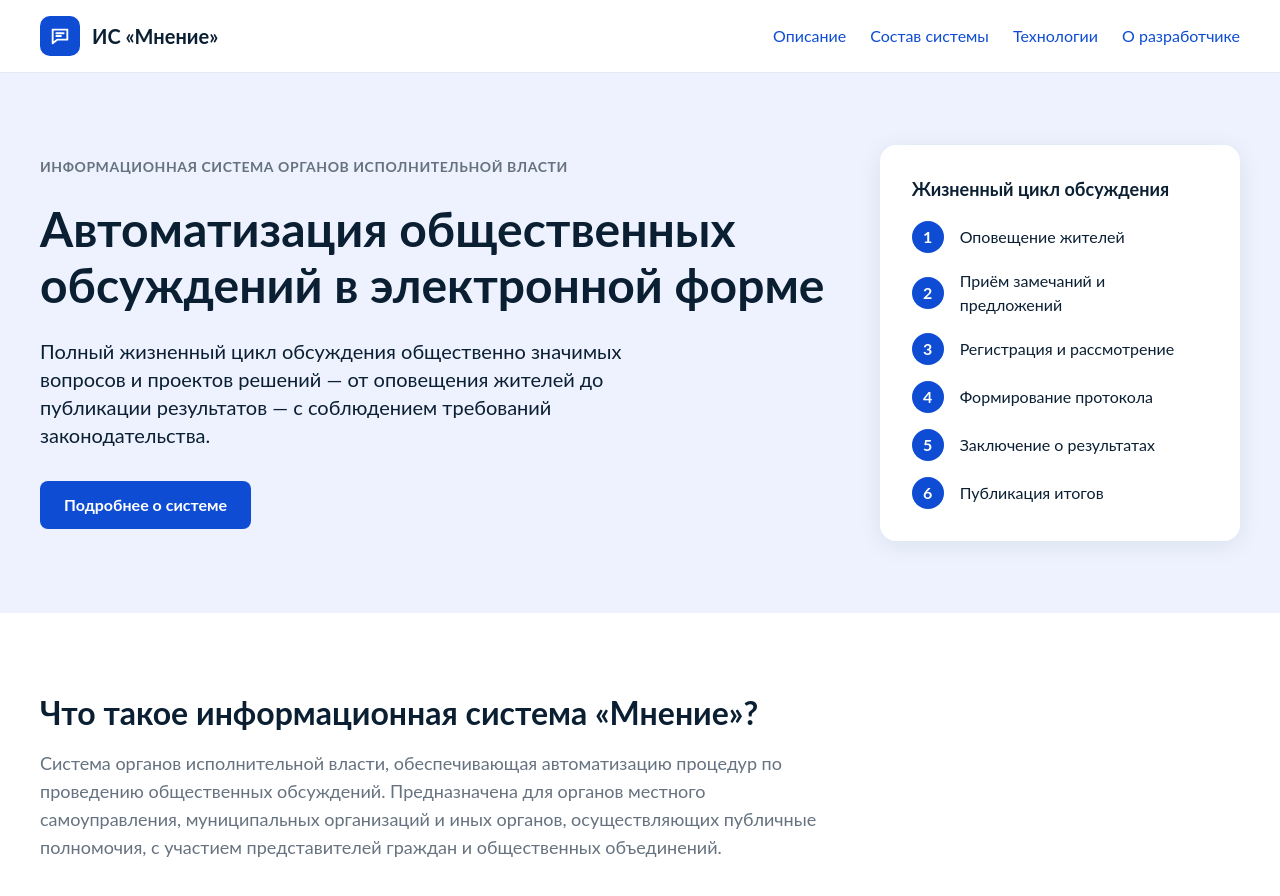
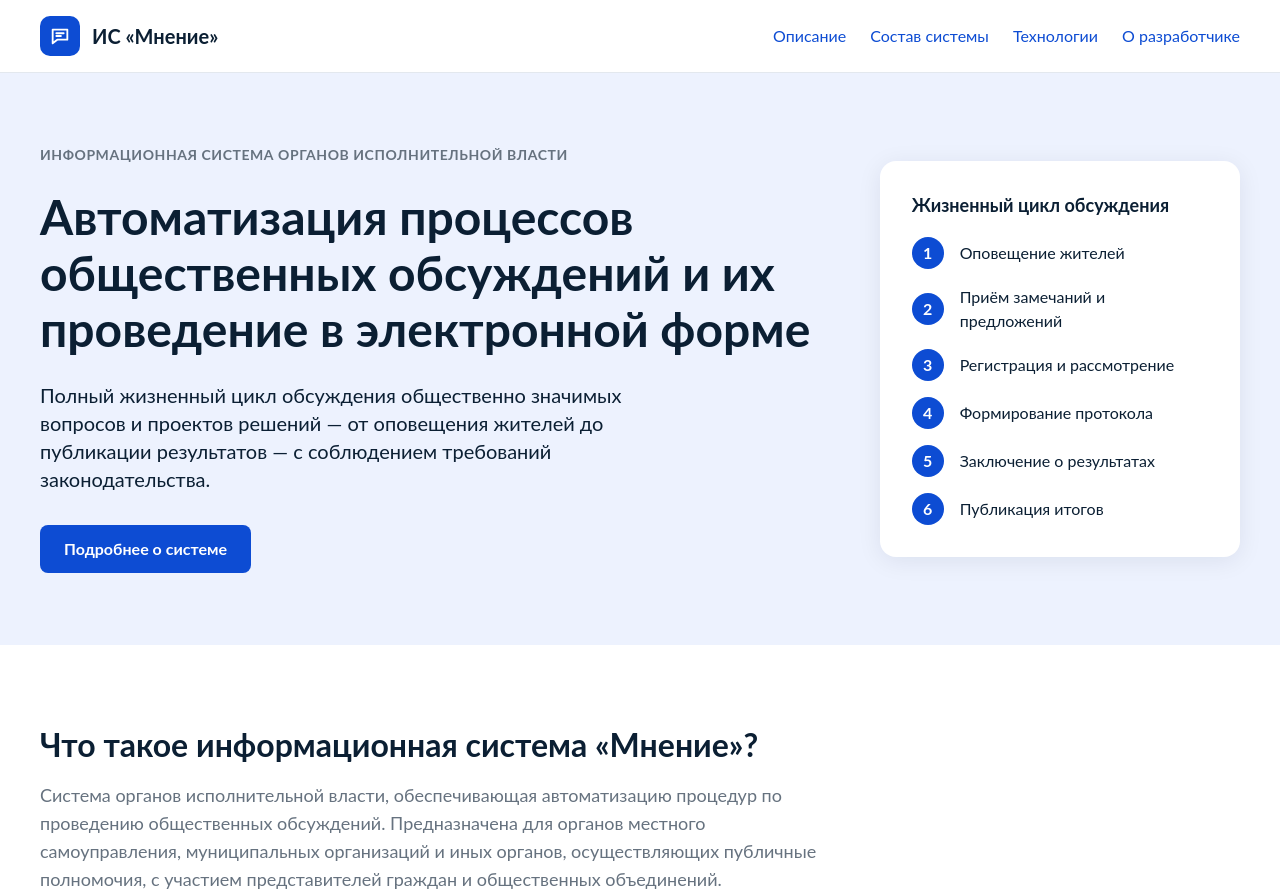
Before and after one commit to headmade/mnenie.headmade.pro, a plain HTML site: page index.html in a window 1280 px wide. Shown: the top 896 px of the page. Drawn offline with Linux system fonts and the light colour scheme.

Commit message:
Update index.html

```diff
--- a/index.html
+++ b/index.html
@@ -41,7 +41,7 @@ a{color:#0D4CD3}a:hover{color:#0B40B3}
 <div style="max-width: 1200px; margin: 0 auto; display: flex; flex-wrap: wrap; align-items: center; gap: 48px">
 <div style="flex: 999 1 480px; min-width: 0; display: flex; flex-direction: column; gap: 24px">
 <p style="margin: 0; font-size: 14px; line-height: 20px; color: #66727F; font-weight: 700; letter-spacing: 0.04em; text-transform: uppercase">Информационная система органов исполнительной власти</p>
-<h1 style="margin: 0; font-size: clamp(32px, 4vw, 48px); line-height: 1.17; font-weight: 700">Автоматизация общественных обсуждений в&#160;электронной форме</h1>
+<h1 style="margin: 0; font-size: clamp(32px, 4vw, 48px); line-height: 1.17; font-weight: 700">Автоматизация процессов общественных обсуждений и их проведение в&#160;электронной форме</h1>
 <p style="margin: 0; font-size: 20px; line-height: 28px; color: #0B1F33; max-width: 600px">Полный жизненный цикл обсуждения общественно значимых вопросов и проектов решений — от оповещения жителей до публикации результатов — с соблюдением требований законодательства.</p>
 <div style="display: flex; flex-wrap: wrap; gap: 16px; margin-top: 8px">
 <a href="#info" style="display: inline-flex; align-items: center; justify-content: center; min-height: 48px; padding: 0 24px; border-radius: 8px; background: #0D4CD3; color: #FFFFFF; text-decoration: none; font-weight: 700; box-sizing: border-box">Подробнее о системе</a>
```
